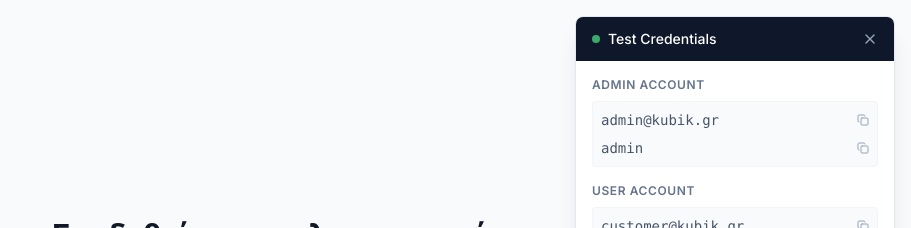
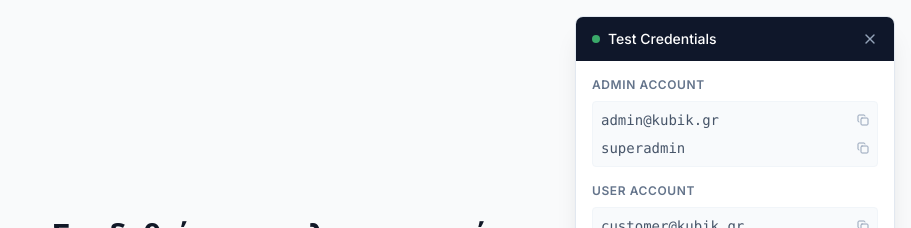
Before and after one commit to dimitrisnimas/KUBIK-Portal, a React (Vite) app in the folder frontend/: page /login in a window 1280 px wide. Shown: the top 228 px of the page, without its empty margins (369-1280 px from the left). Built offline with nearby package versions, Linux system fonts and the light colour scheme; no server answers.

Commit message:
Update TestCredentialsPopup.jsx

```diff
--- a/frontend/src/components/TestCredentialsPopup.jsx
+++ b/frontend/src/components/TestCredentialsPopup.jsx
@@ -9,7 +9,7 @@ export default function TestCredentialsPopup() {
         {
             role: 'Admin',
             email: 'admin@kubik.gr',
-            password: 'admin'
+            password: 'superadmin'
         },
         {
             role: 'User',
```
